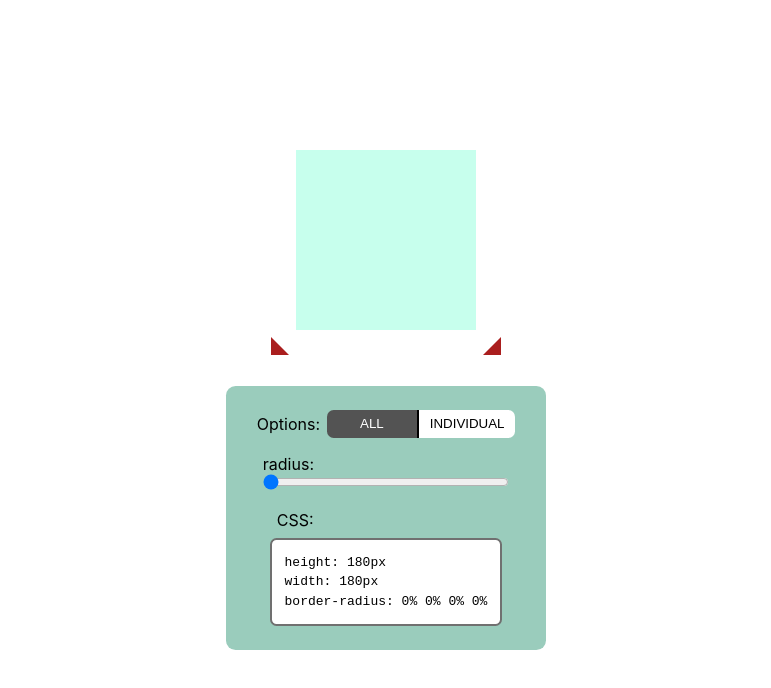
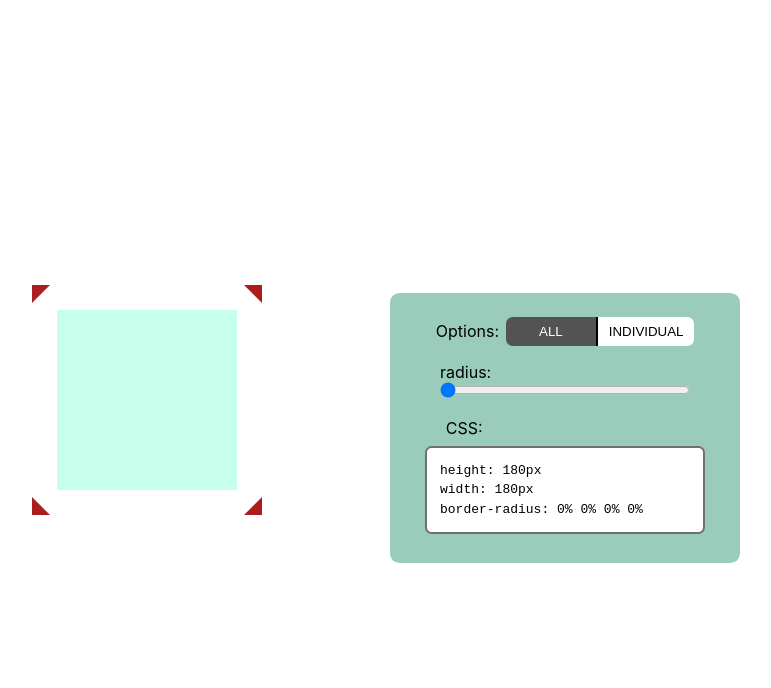
Before and after one commit to m-dennisgocong/make-border-radius, a website built with Vite: page index.html in a window 1280 px wide. Shown: the whole page, without its empty margins (254-1025 px from the left). Built offline with nearby package versions, Linux system fonts and the light colour scheme.

Commit message:
add css breakpoints for laptop and pc

```diff
--- a/style.css
+++ b/style.css
@@ -95,7 +95,7 @@ body {
 
   padding: .5em .5em;
   height: auto;
-  width: 20em;
+  width: 22em;
   display: flex;
   flex-direction: column;
   align-items: center;
@@ -144,7 +144,7 @@ body {
 }
 
 input[type='range']{
-  width: 100%;
+  width: 250px;
 }
 
 .individual label{
@@ -153,9 +153,8 @@ input[type='range']{
 
 .option{
   display: none;
-  width: 100%;
   margin-bottom: 1em;
-  padding: 0 1.8em;
+  width: 250px;
 }
 .show{
   display: block;
@@ -166,14 +165,13 @@ div.output{
   display: flex;
   flex-direction: column;
   gap: .5em;
-  width: 260px;
-  min-width: 260px;
-  margin-bottom: 1em;
+  margin-bottom: 1.3em;
 }
 div.output label{
   padding-left: 1.3em;
 }
 code{
+  width: 280px;
   border: 0.2em solid #707070;
   background-color: #ffffff;
   align-self: center;
@@ -181,3 +179,41 @@ code{
   border-radius: 0.5em;
   line-height: 1.5em;
 }
+
+/* break points */
+
+@media (min-width: 769px){
+  #app{
+      display: flex;
+      flex-direction: row;
+      justify-content: center;
+      align-items: center;
+      gap: 5em;
+      margin: 0;
+      padding: 0;
+  }
+  .resizer.ne{
+      top: -25px;
+      right: -25px;
+      border-top: 18px solid var(--shape-resizer);
+      border-left: 18px solid transparent;
+      cursor: ne-resize;
+  }
+  .resizer.nw{
+      top: -25px;
+      left: -25px;
+      border-top: 18px solid var(--shape-resizer);
+      border-right: 18px solid transparent;
+      cursor: nw-resize;
+  }
+  #toolbox{
+    width: 400px;
+    min-width: 350px;
+  }
+}
+
+@media (min-width: 1280px){
+  #app{
+      gap: 8em;
+  }
+}
```
